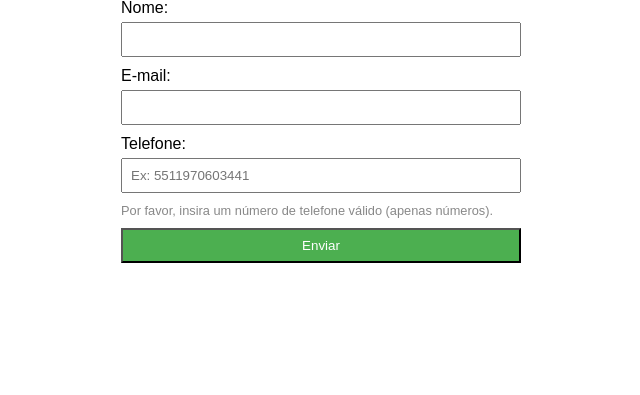
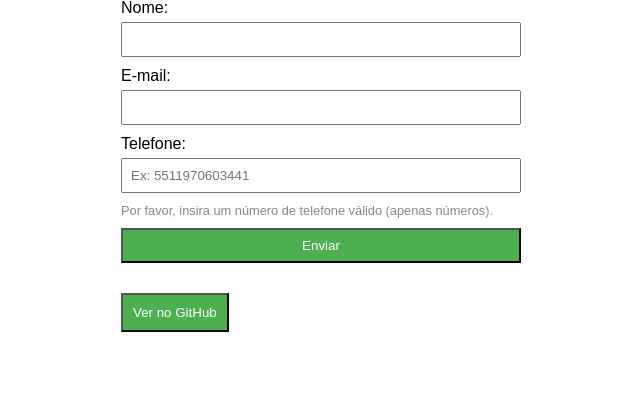
Before and after one commit to AstridNielsen-lab/BioSecurePay.github.io, a Flask app: page / in a window 1280 px wide. Shown: the part 138-533 px from the top of the page, without its empty margins (319-959 px from the left). Run offline with Flask 2, Linux system fonts and the light colour scheme.

Commit message:
Update index.html
Signed-off-by: Astrid Nielsen Labs <32886080+AstridNielsen-lab@users.noreply.github.com>

```diff
--- a/templates/index.html
+++ b/templates/index.html
@@ -1,5 +1,3 @@
-<!-- index.html -->
-
 <!DOCTYPE html>
 <html lang="en">
 <head>
@@ -75,5 +73,12 @@
         <input type="submit" value="Enviar">
     </form>
 
+  <!-- Adicione o botão do GitHub abaixo do formulário -->
+    <a href="https://github.com/AstridNielsen-lab/BioSecurePay.github.io" target="_blank">
+        <button style="background-color: #4CAF50; color: white; padding: 10px; margin-top: 20px; cursor: pointer;">
+            Ver no GitHub
+        </button>
+    </a>
+
 </body>
 </html>
```
